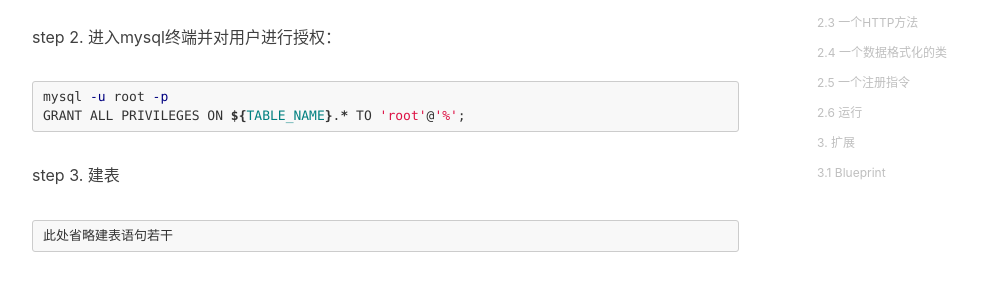
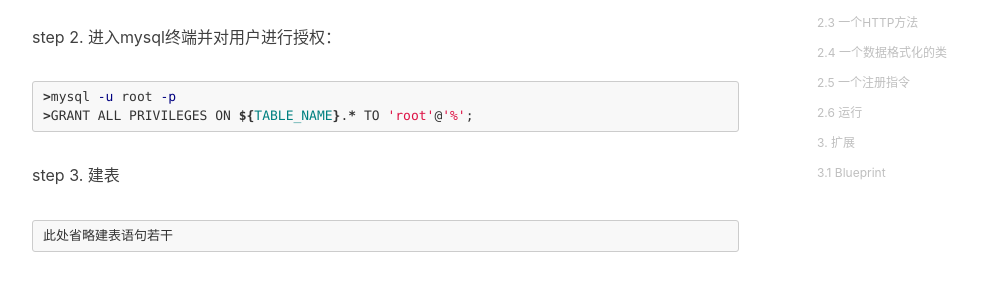
Before and after one commit to missweetcxx/missweetcxx.github.com, a Jekyll site: the page built from _posts/2018-05-15-flask-restful.md, in a window 1280 px wide and 900 px high, scrolled down 677 px. Shown: the part 171-452 px from the top of the window, without its empty margins (233-1239 px from the left). Built offline with Jekyll 4.4.1, drawn with Linux system fonts in a browser that asks for light colours; nearby versions of some CDN libraries; comment, search, counter and statistics services are not loaded.

````diff
--- a/_posts/2018-05-15-flask-restful.md
+++ b/_posts/2018-05-15-flask-restful.md
@@ -26,8 +26,8 @@ sudo docker run --name ${name} -p ${PORT}:3306 -e MYSQL_ROOT_PASSWORD=${PW} -d m
 step 2. 进入mysql终端并对用户进行授权：
 
 ```shell
-mysql -u root -p
-GRANT ALL PRIVILEGES ON ${TABLE_NAME}.* TO 'root'@'%';
+>mysql -u root -p
+>GRANT ALL PRIVILEGES ON ${TABLE_NAME}.* TO 'root'@'%';
 ```
 
 step 3. 建表
````
